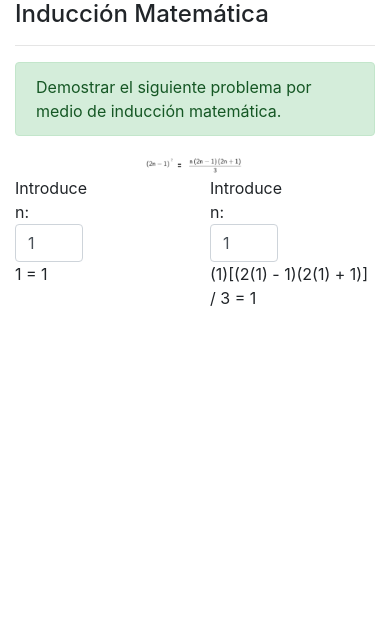
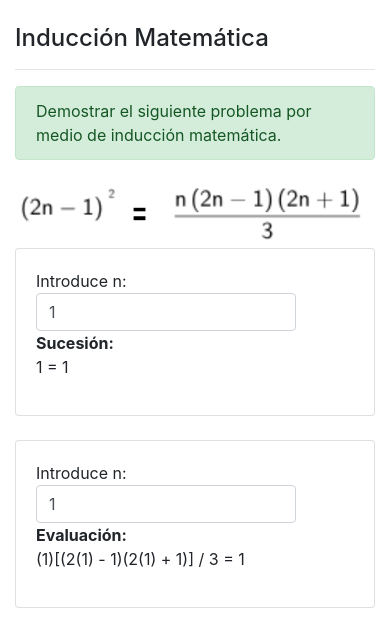
Before and after one commit to glopzvega/induccionmatematica, a plain HTML site: page index.html in a window 390 px wide. Drawn offline with Linux system fonts and the light colour scheme.

Commit message:
responsive

```diff
--- a/index.html
+++ b/index.html
@@ -3,14 +3,16 @@
 <head>
 	<meta charset="UTF-8">
 	<title>Document</title>
+	<meta name="viewport" content="width=device-width, initial-scale=1, shrink-to-fit=no">
 	<link rel="stylesheet" href="src/css/bootstrap.min.css">
 	<link rel="stylesheet" href="src/css/fontawesome.min.css">
 </head>
 <body>
 
 	<div class="container-fluid" id="induccion">
+		<br>
 		<div class="row">
-			<div class="col-12">
+			<div class="col">
 				<h4>Inducción Matemática</h4>
 				<hr>
 			</div>
@@ -23,33 +25,53 @@
 			</div>
 		</div>
 		<div class="row">
-			<div class="col-4 offset-4">
+			<div class="col-12 col-md-4 offset-md-4">
 				<img src="src/img/formula.png" alt="" style="width:100%;">
 			</div>
 		</div>
 
 		<div class="row">
-			<div class="col-6">
+			<div class="col-12 col-md-6">
+				<div class="card">
+					<div class="card-body">
 						<div class="row">
-					<div class="col-6">
+							<div class="col-10">
 								Introduce n:
 								<input id="numero" type="number" v-model.number="n" class="form-control" min="1">
 							</div>
 						</div>
+						<div class="row">
+							<div class="col">
+								<b>Sucesión:</b>
 								<p id="sucesion">
 									{{ showSucesion }} {{ calcular1 }}
 								</p>
 							</div>
-			<div class="col-6">
+						</div>
+					</div>
+				</div>
+				<br>
+			</div>
+			<div class="col-12 col-md-6">
+				<div class="card">
+					<div class="card-body">
 						<div class="row">
-					<div class="col-6">
+							<div class="col-10">
 								Introduce n:
 								<input id="numero2" type="number" v-model.number="n2" class="form-control" min="1">
 							</div>
 						</div>
+						<div class="row">
+							<div class="col">
+								<b> Evaluación: </b>
 								<p id="induccion" >
 									{{ showEvaluacion }}{{ calcular2 }}
 								</p>
+							</div>
+						</div>
+					</div>
+				</div>
+				<br>
 			</div>
 		</div>
 	</div>
```
Lines whose indentation alone changed are shown as unchanged.
